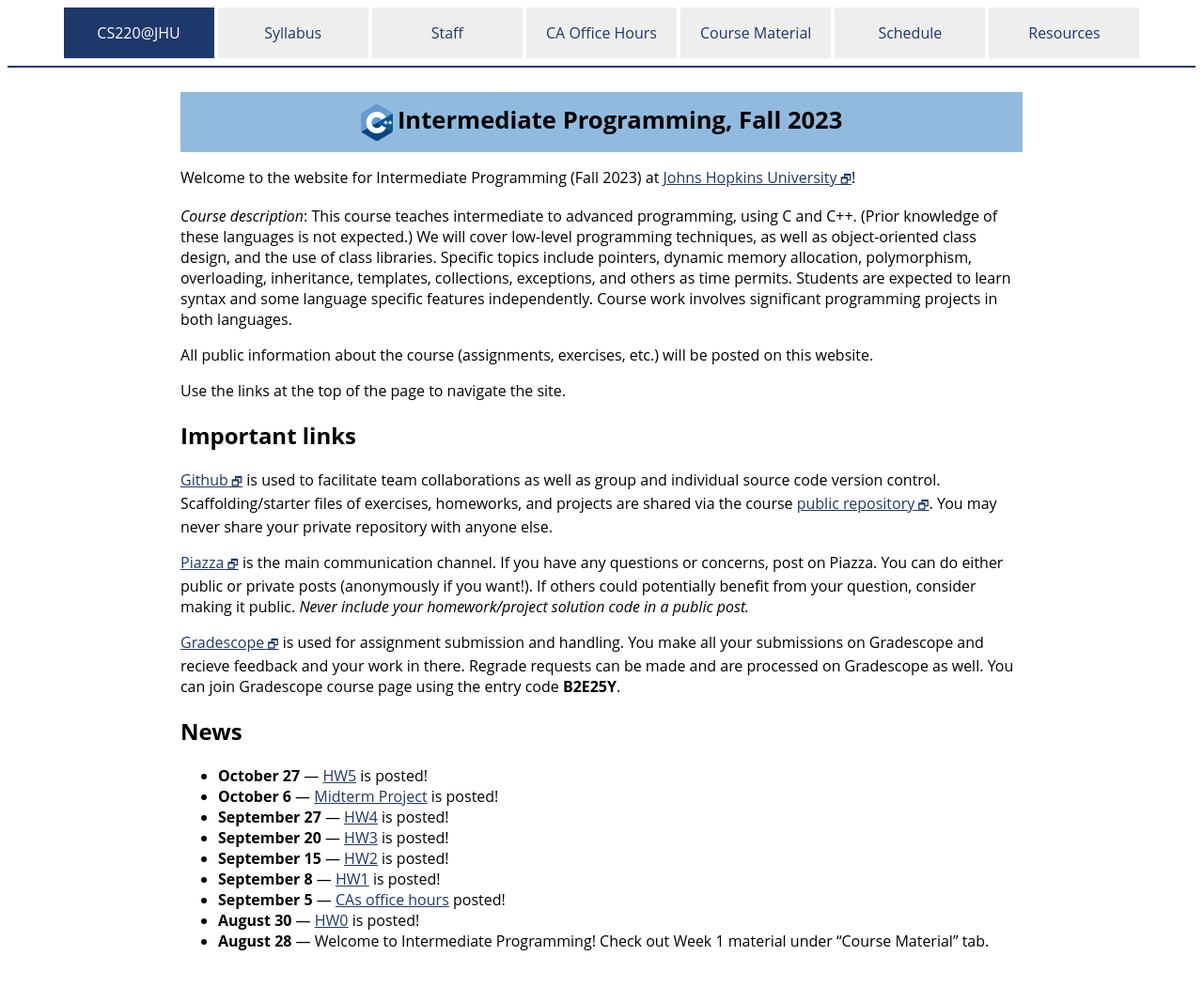
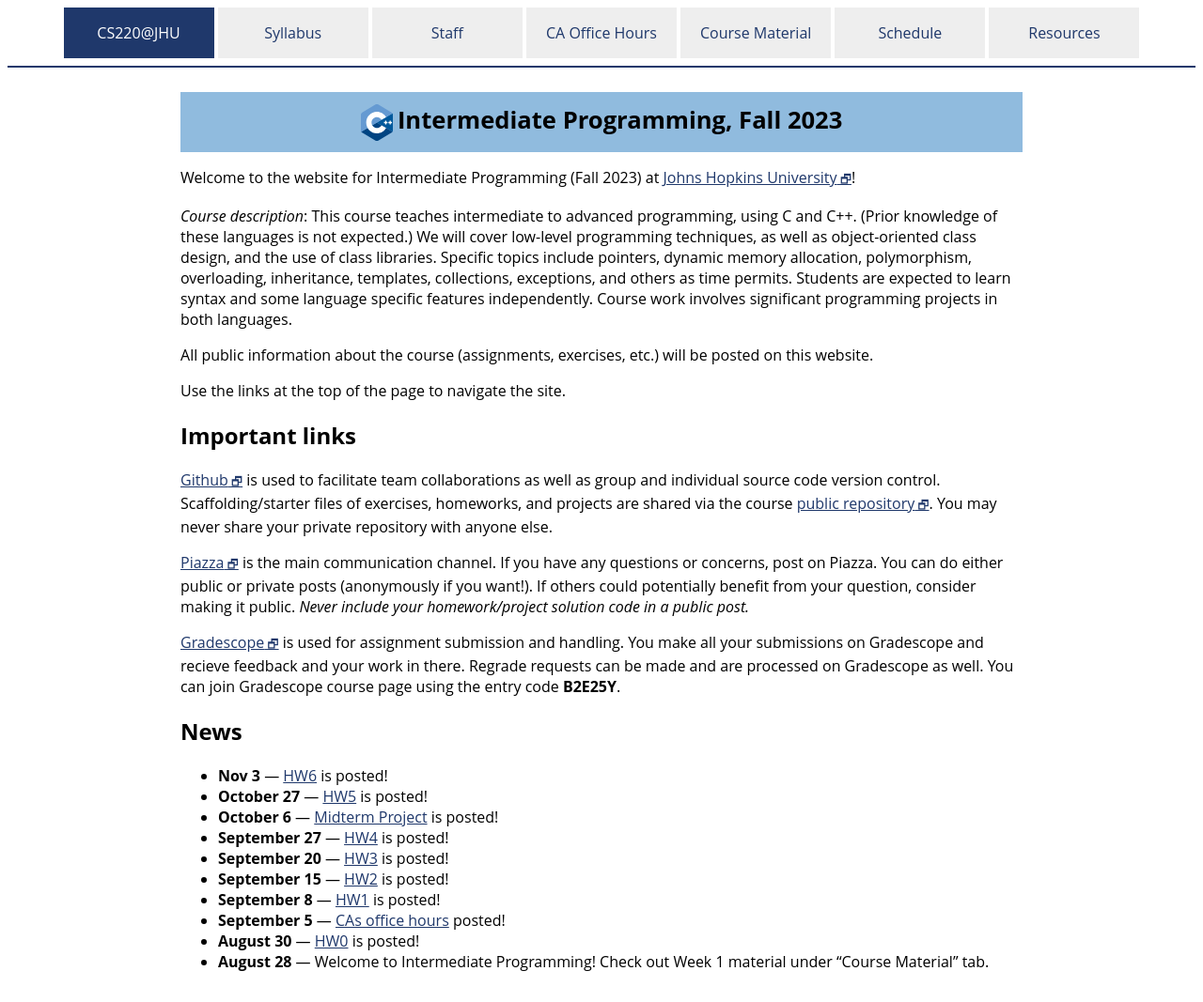
Before and after one commit to jhu-ip/cs220-f23, a Jekyll site: the page built from index.md, in a window 1280 px wide. Shown: the whole page at 94% size. Built offline with Jekyll 4.4.1, drawn with Linux system fonts in a browser that asks for light colours; before the commit the page ends 1045 px from its top, so only the background shows below that.

Commit message:
added hw6

```diff
--- a/index.md
+++ b/index.md
@@ -44,6 +44,7 @@ Gradescope and recieve feedback and your work in there. Regrade requests
 can be made and are processed on Gradescope as well. You can join Gradescope course page using the entry code **B2E25Y**.
 
 ## News
+* **Nov 3** — [HW6](https://www.gradescope.com/courses/584905/assignments/3630043/) is posted!
 * **October 27** — [HW5](assign/hw5) is posted!
 * **October 6** — [Midterm Project](assign/midterm) is posted!
 * **September 27** — [HW4](https://www.gradescope.com/courses/584905/assignments/3414944/) is posted!
```
Also changed, not shown: schedule.md (+1 -0 lines).
